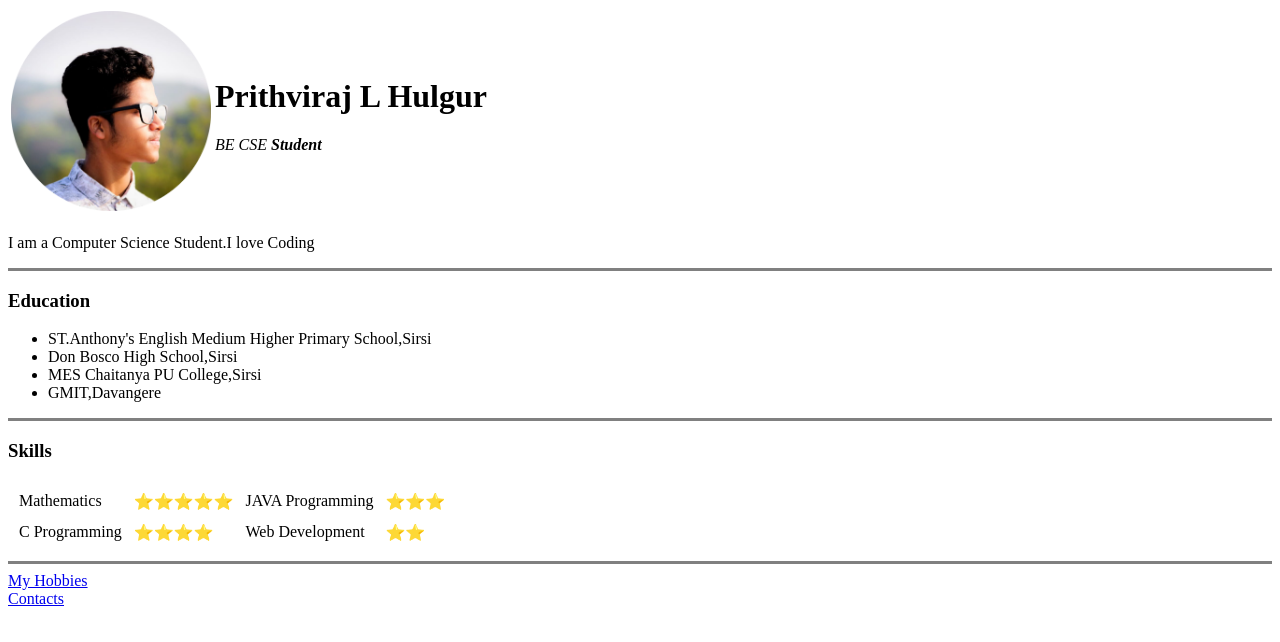
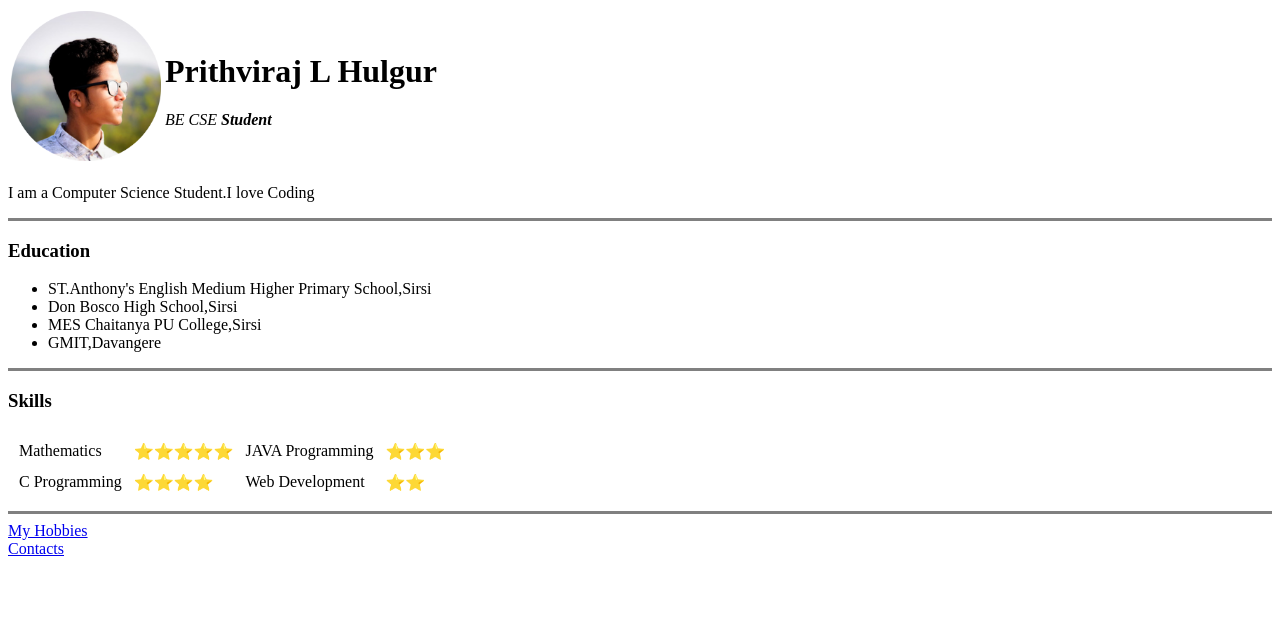
Before and after one commit to PrithvirajLH/CV, a plain HTML site: page index.html in a window 1280 px wide. Drawn offline with Linux system fonts and the light colour scheme.

Commit message:
Image adjust

```diff
--- a/index.html
+++ b/index.html
@@ -10,7 +10,7 @@
   <table cellsapcing="10">
     <tr>
 <td>
-  <img src="WhatsApp Image 2021-12-25 at 11.10.55 AM-modified.png" width="200" height="200"></td>
+  <img src="WhatsApp Image 2021-12-25 at 11.10.55 AM-modified.png" width="150" height="150"></td>
  <td>
   <h1>Prithviraj L Hulgur</h1>
 <p><em>BE CSE <strong>Student</strong></em></p></td>
```
